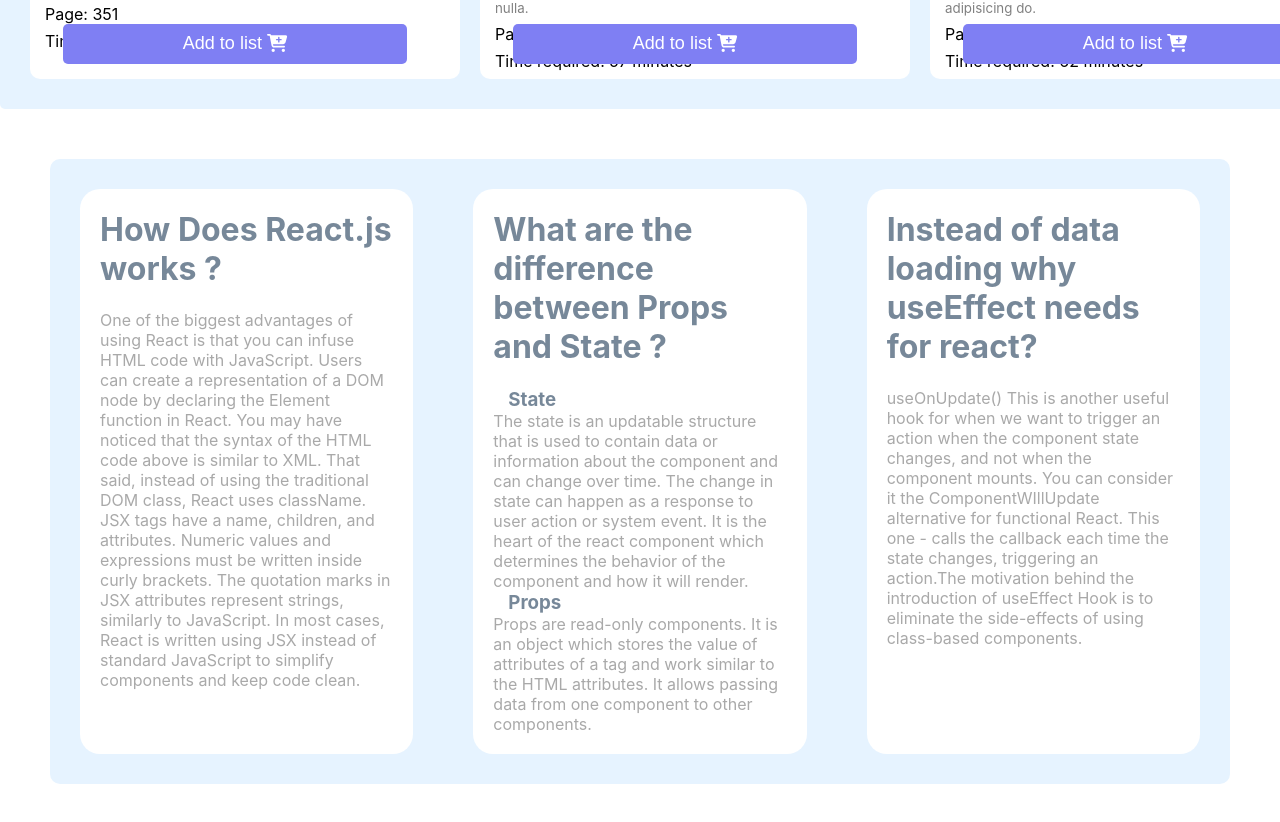
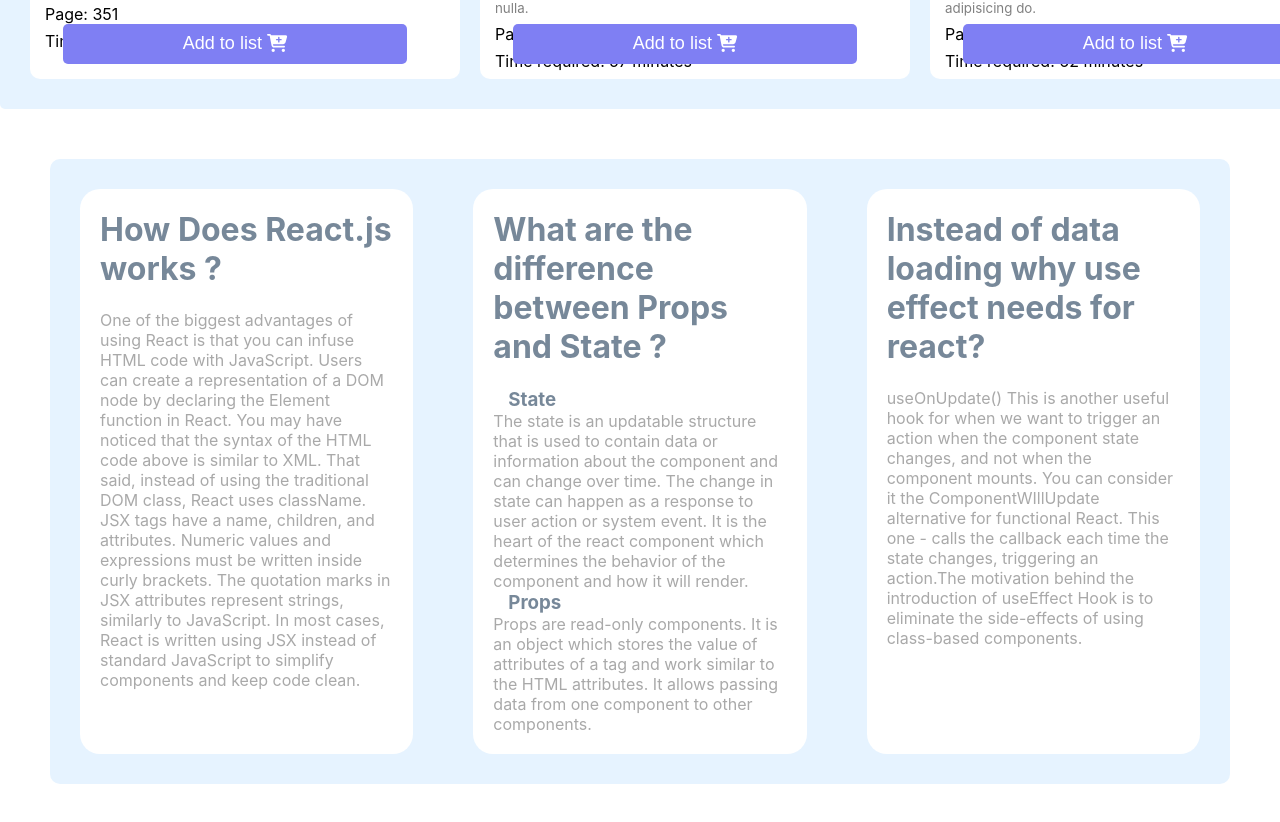
Before and after one commit to mitHSwas/fitness-express, a React (Create React App) app: page / in a window 1280 px wide. Shown: the part 1736-2558 px from the top of the page. Built offline with nearby package versions, Linux system fonts and the light colour scheme.

Commit message:
some thing needs to be updated

```diff
--- a/package.json
+++ b/package.json
@@ -12,6 +12,7 @@
     "react": "^18.2.0",
     "react-dom": "^18.2.0",
     "react-scripts": "5.0.1",
+    "react-toastify": "^9.0.8",
     "web-vitals": "^2.1.4"
   },
   "scripts": {
--- a/src/components/Blog/Blog.js
+++ b/src/components/Blog/Blog.js
@@ -26,7 +26,7 @@ const Blog = () => {
                 </div>
             </div>
             <div className="blog">
-                <h1>Instead of data loading why useEffect needs for react?</h1>
+                <h1>Instead of data loading why use effect needs for react?</h1>
                 <p>
                     useOnUpdate() This is another useful hook for when we want to trigger an action when the component state changes, and not when the component mounts. You can consider it the ComponentWIllUpdate alternative for functional React. This one - calls the callback each time the state changes, triggering an action.The motivation behind the introduction of useEffect Hook is to eliminate the side-effects of using class-based components.
                 </p>
```
Also changed, not shown: 1 other file (tests, documents, lock files or other folders).
